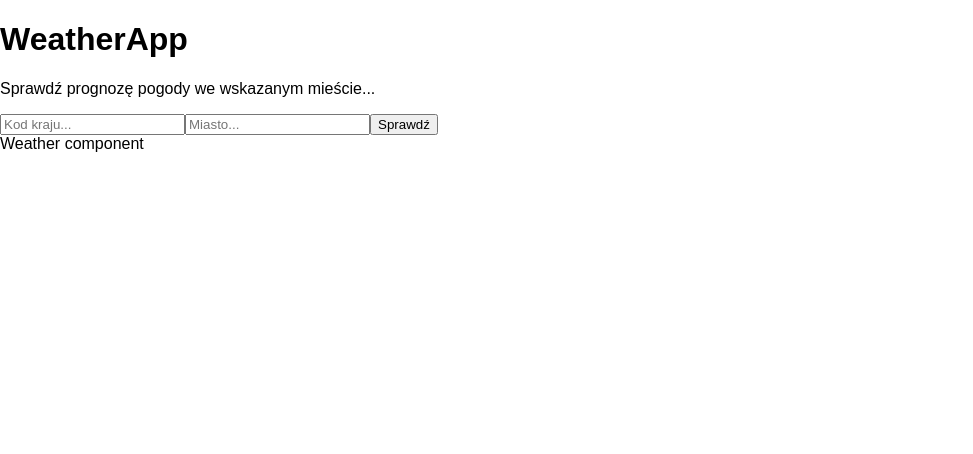
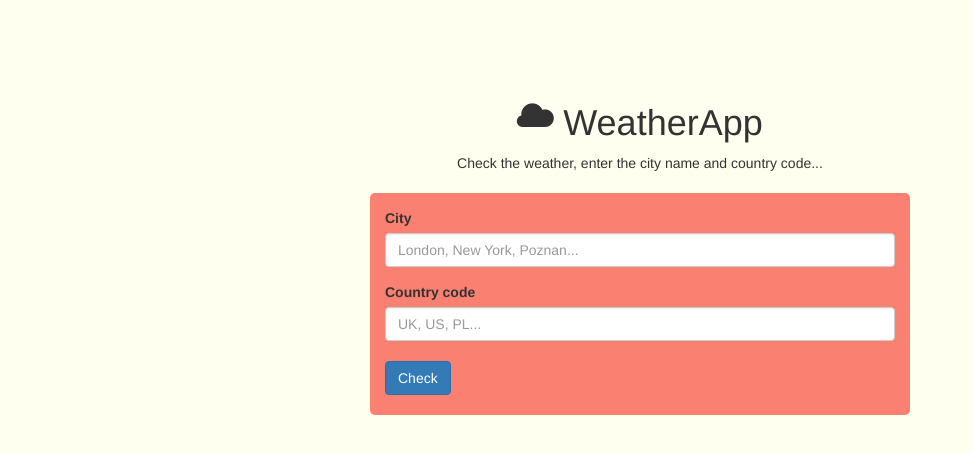
Before and after one commit to SzymonKrysztofiak/WeatherApp, a React (Create React App) app: page / in a window 1280 px wide. Shown: the top 454 px of the page, without its empty margins (0-973 px from the left). Built offline with nearby package versions, Linux system fonts and the light colour scheme.

Commit message:
add labels, bootstrap styles

```diff
--- a/package.json
+++ b/package.json
@@ -3,6 +3,7 @@
   "version": "0.1.0",
   "private": true,
   "dependencies": {
+    "bootstrap": "^3.3.7",
     "react": "^16.3.2",
     "react-dom": "^16.3.2",
     "react-scripts": "1.1.4"
--- a/public/index.html
+++ b/public/index.html
@@ -1,5 +1,5 @@
 <!DOCTYPE html>
-<html lang="pl">
+<html lang="en">
   <head>
     <meta charset="utf-8">
     <meta name="viewport" content="width=device-width, initial-scale=1, shrink-to-fit=no">
--- a/src/App.css
+++ b/src/App.css
@@ -0,0 +1,23 @@
+body {
+    box-sizing: border-box;
+    background-color: ivory;
+}
+
+.main {
+    margin-top: 10vh;
+}
+
+form {
+    margin-top: 20px;
+    padding: 0 15px 20px 15px;
+    background-color: salmon;
+    border-radius: 5px;
+}
+
+label {
+    margin-top: 15px;
+}
+
+button {
+    margin-top: 20px;
+}
--- a/src/App.js
+++ b/src/App.js
@@ -7,19 +7,57 @@ import Weather from "./components/Weather";
 const API_KEY = "dbcd93b4e2fe2814afa13caac19f0cc5";
 
 class App extends React.Component {
+
+    state = {
+        temperature: undefined,
+        city: undefined,
+        country: undefined,
+        description: undefined,
+        error: undefined
+    }
+
     getWeather = async (e) => {
         e.preventDefault();
-        const api_call = await fetch(`http://api.openweathermap.org/data/2.5/weather?q=London,uk&appid=${API_KEY}&units=metric`);
+        const city = e.target.elements.city.value;
+        const country = e.target.elements.country.value;
+        const api_call = await fetch(`http://api.openweathermap.org/data/2.5/weather?q=${city},${country}&appid=${API_KEY}&units=metric`);
         const data = await api_call.json();
-        console.log(data);
+        if(city && country) {
+            console.log(data);
+            this.setState({
+                temperature: data.main.temp,
+                city: data.name,
+                country: data.sys.country,
+                description: data.weather[0].description,
+                error: ""
+            });
+        } else {
+            this.setState({
+                temperature: undefined,
+                city: undefined,
+                country: undefined,
+                description: undefined,
+                error: "Please enter the values."
+            });
+        }
     }
     render() {
         return (
-            <div>
-                <Titles />
-                <Form getWeather={this.getWeather} />
-                <Weather />
-            </div>
+            <main className="main">
+                <div className="container">
+                    <div className="col-xs-12 col-sm-8 col-sm-offset-2 col-md-6 col-md-offset-3">
+                        <Titles />
+                        <Form getWeather={this.getWeather} />
+                        <Weather
+                            temperature={this.state.temperature}
+                            city={this.state.city}
+                            country={this.state.country}
+                            description={this.state.description}
+                            error={this.state.error}
+                        />
+                    </div>
+                </div>
+            </main>
         );
     }
 };
--- a/src/components/Form.js
+++ b/src/components/Form.js
@@ -1,15 +1,13 @@
 import React from "react";
 
-class Form extends React.Component {
-    render() {
-        return (
-            <form onSubmit={this.props.getWeather}>
-                <input type="text" name="country" placeholder="Kod kraju..." />
-                <input type="text" name="city" placeholder="Miasto..." />
-                <button>Sprawdź</button>
-            </form>
-        );
-    }
-};
+const Form = (props) => (
+    <form className="form-group" onSubmit={props.getWeather}>
+        <label htmlFor="city">City</label>
+        <input className="form-control" id="city" type="text" name="city" placeholder="London, New York, Poznan..." />
+        <label htmlFor="country">Country code</label>
+        <input className="form-control" id="country" type="text" name="country" placeholder="UK, US, PL..." />
+        <button className="btn btn-primary">Check</button>
+    </form>
+);
 
 export default Form;
--- a/src/components/Titles.js
+++ b/src/components/Titles.js
@@ -1,14 +1,10 @@
 import React from "react";
 
-class Titles extends React.Component {
-    render() {
-        return (
-            <div>
-                <h1>WeatherApp</h1>
-                <p>Sprawdź prognozę pogody we wskazanym mieście...</p>
-            </div>
-        );
-    }
-};
+const Titles = () => (
+    <div>
+        <h1 className="text-center"><i className="glyphicon glyphicon-cloud"></i> WeatherApp</h1>
+        <p className="text-center">Check the weather, enter the city name and country code...</p>
+    </div>
+);
 
 export default Titles;
--- a/src/components/Weather.js
+++ b/src/components/Weather.js
@@ -1,11 +1,12 @@
 import React from "react";
 
-class Weather extends React.Component {
-    render() {
-        return (
-            <div>Weather component</div>
-        );
-    }
-};
+const Weather = props => (
+    <div>
+        {props.city && props.country && <p>Location: {props.city}, {props.country}</p>}
+        {props.temperature && <p>Temperature: {props.temperature}</p>}
+        {props.description && <p>Description: {props.description}</p>}
+        {props.error && <p>{props.error}</p>}
+    </div>
+);
 
 export default Weather;
--- a/src/index.js
+++ b/src/index.js
@@ -1,6 +1,7 @@
 import React from 'react';
 import ReactDOM from 'react-dom';
-import './index.css';
+import 'bootstrap/dist/css/bootstrap.min.css';
+import './App.css';
 import App from './App';
 import registerServiceWorker from './registerServiceWorker';
 
```
Also changed, not shown: 1 other file (tests, documents, lock files or other folders).
